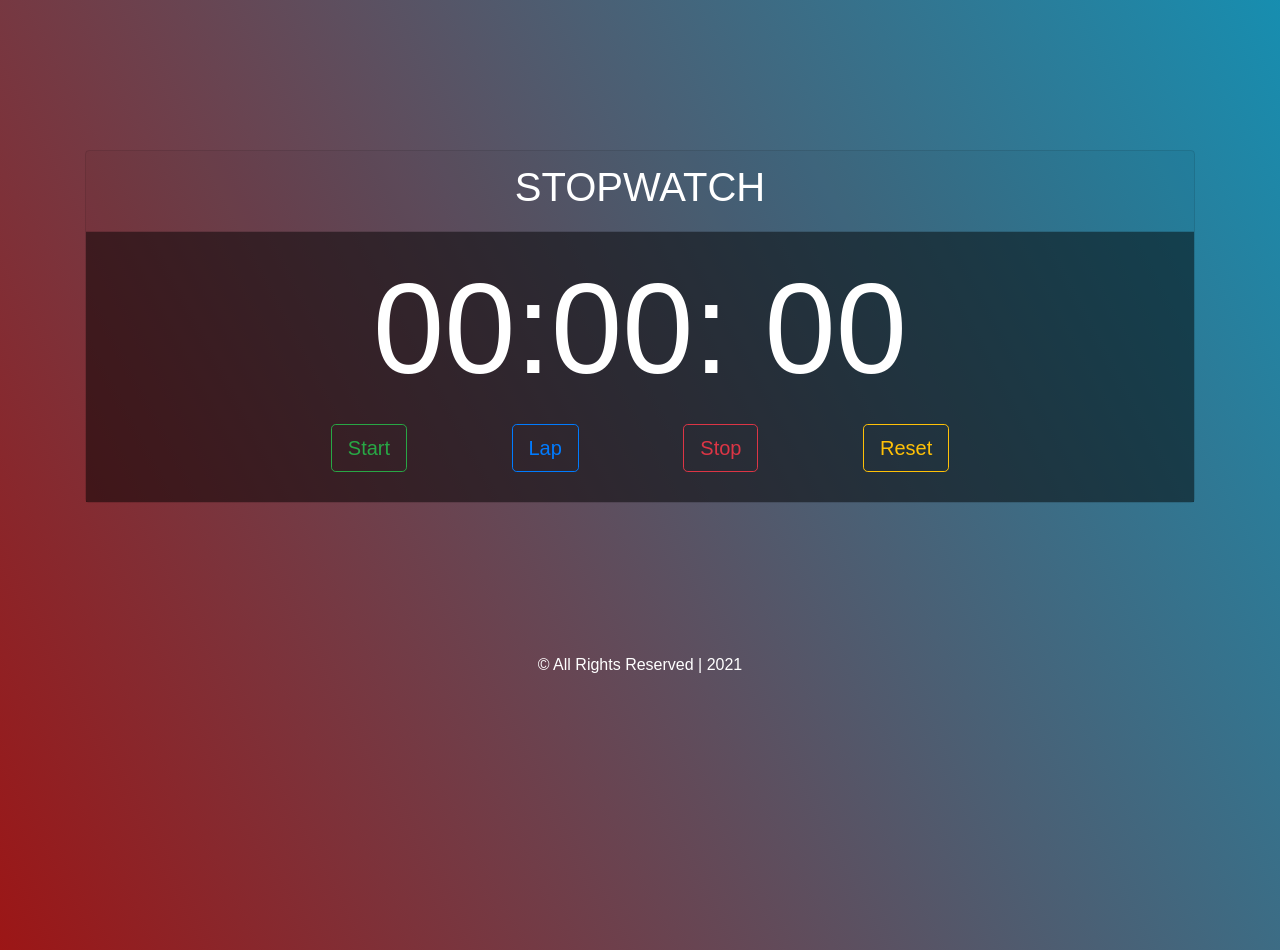
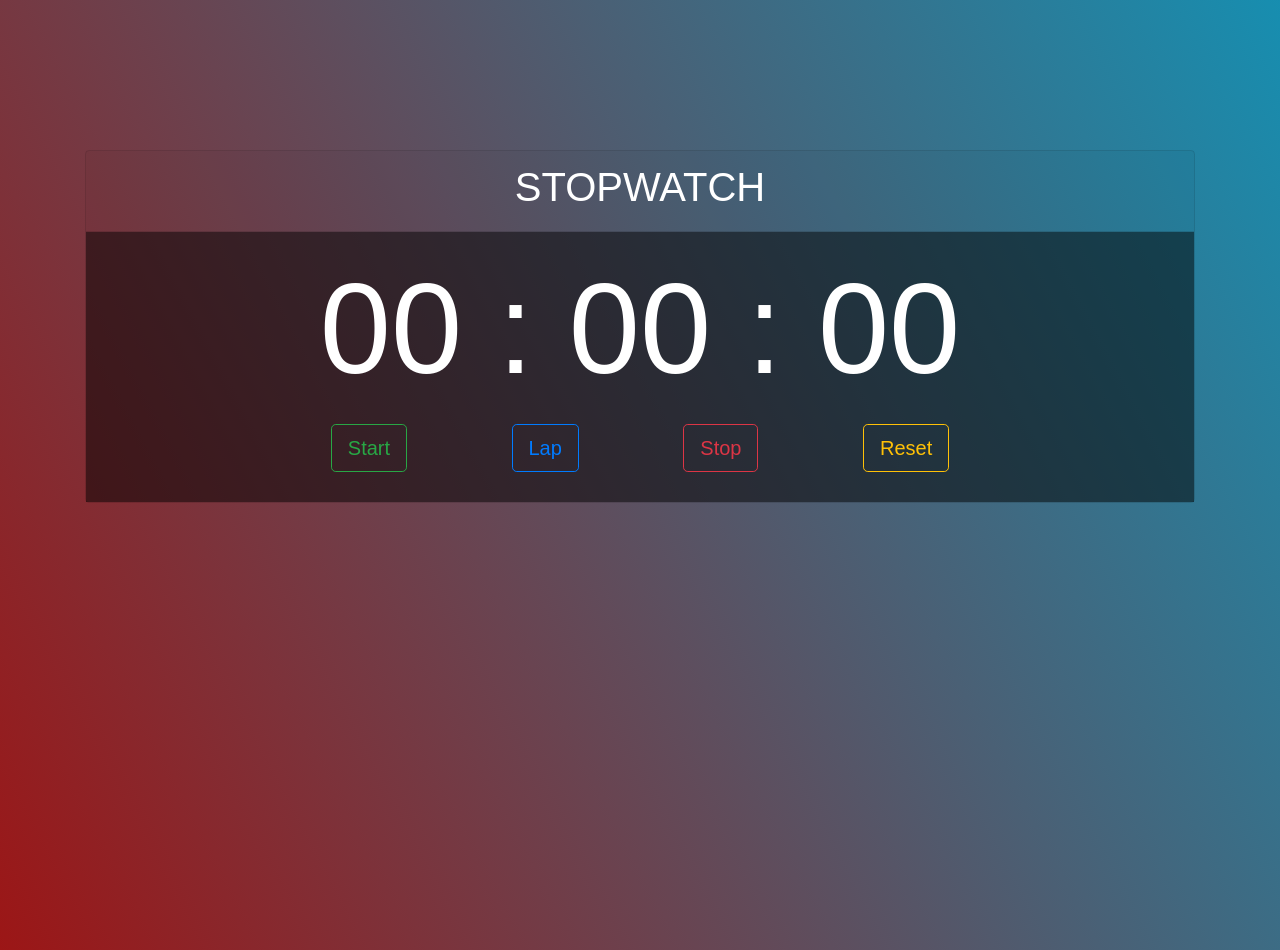
Before and after one commit to HimanshuChauhan11/JavaScriptStopWatch.github.io, a plain HTML site: page index.html in a window 1280 px wide. Drawn offline with Linux system fonts and the light colour scheme.

Commit message:
Footer Removed!

```diff
--- a/index.html
+++ b/index.html
@@ -10,6 +10,8 @@
     <!-- ============ Libraries Files, Start ============ -->
     <link rel="stylesheet" href="libs/css/bootstrap.css">
     <link rel="stylesheet" href="libs/css/fontawesome-all.css">
+    <link rel="preconnect" href="https://fonts.gstatic.com">
+    <link href="https://fonts.googleapis.com/css2?family=Bitter:wght@300;400;600&display=swap" rel="stylesheet">
     <!-- ============ Labraries Files, End ============ -->
 
     <!-- ============ CSS Stylesheet ============ -->
@@ -27,7 +29,7 @@
             <div class="card-body">
                 <div class="stopWatch">
                     <div class="timer">
-                        <h1><span id="hours">00</span>:<span id="min">00</span>: <span id="sec">00</span></h1>
+                        <h1><span id="hours">00</span> : <span id="min">00</span> : <span id="sec">00</span></h1>
                     </div>
                     <div class="buttons text-center">
                         <div class="start ">
@@ -56,17 +58,6 @@
             </ul>
         </div>
     </div>
-
-
-
-    <footer>
-        <p>&copy; All Rights Reserved | <span id="year"></span></p>
-    </footer>
-
-    <script>
-        let year = new Date().getFullYear();
-        let copy = document.getElementById("year").innerHTML = year;
-    </script>
     <!-- =============== Libraries Scripts, Start =============== -->
     <script src="libs/js/jquery.min.js"></script>
     <script src="libs/js/bootstrap.min.js"></script>
```
